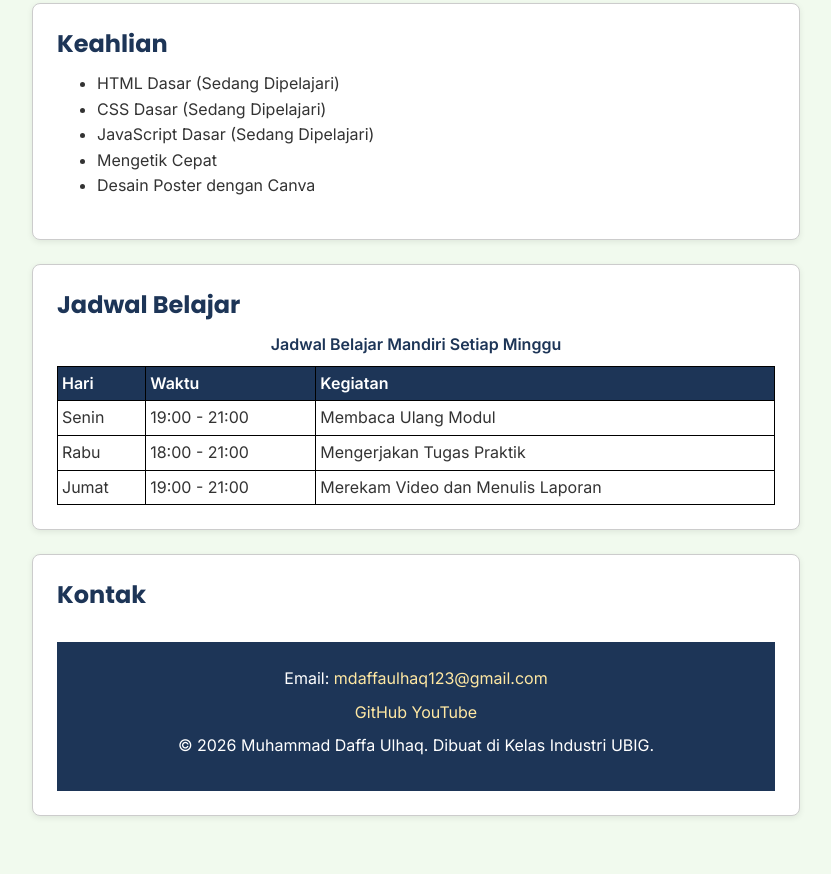
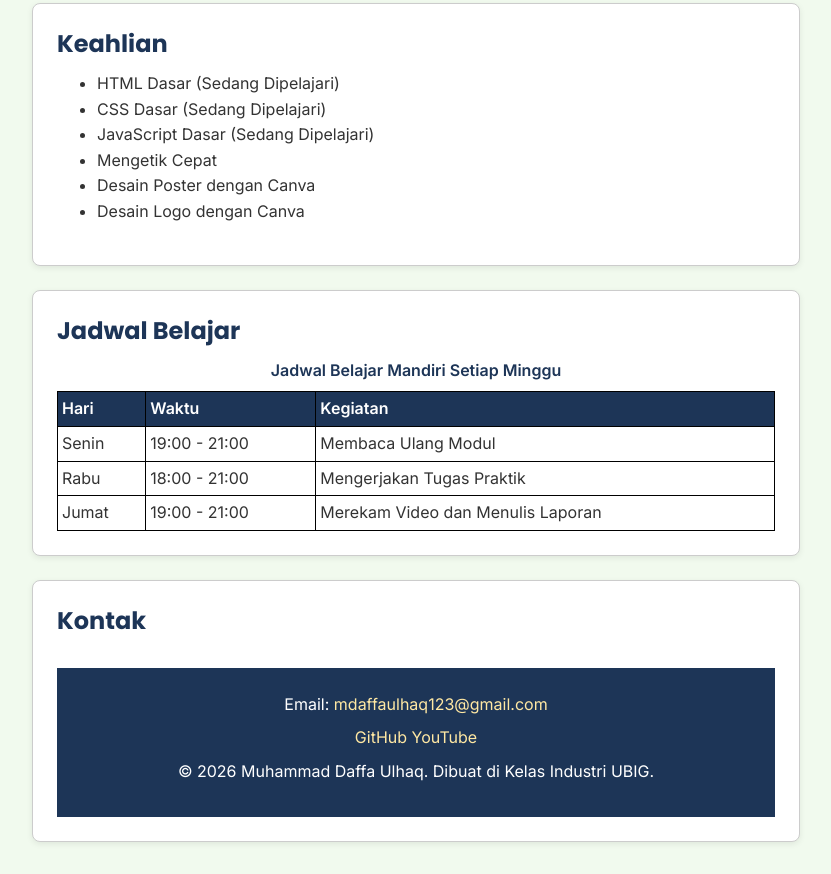
Before and after one commit to ulhaq-boop/Portofolio, a plain HTML site: page latihan/w5/index.html in a window 1280 px wide. Shown: the part 1095-1969 px from the top of the page, without its empty margins (224-1055 px from the left). Before the commit the page ends 1943 px from the top, so only its background shows below. Drawn offline with Linux system fonts and the light colour scheme; files that its build step writes are made by us from their sources.

Commit message:
docs:Memperbaiki index

```diff
--- a/latihan/w5/index.html
+++ b/latihan/w5/index.html
@@ -86,6 +86,7 @@
                         <li>JavaScript Dasar (Sedang Dipelajari)</li>
                         <li>Mengetik Cepat</li>
                         <li>Desain Poster dengan Canva</li>
+                        <li>Desain Logo dengan Canva</li>
                     </ul>
                 </section>
 
```
